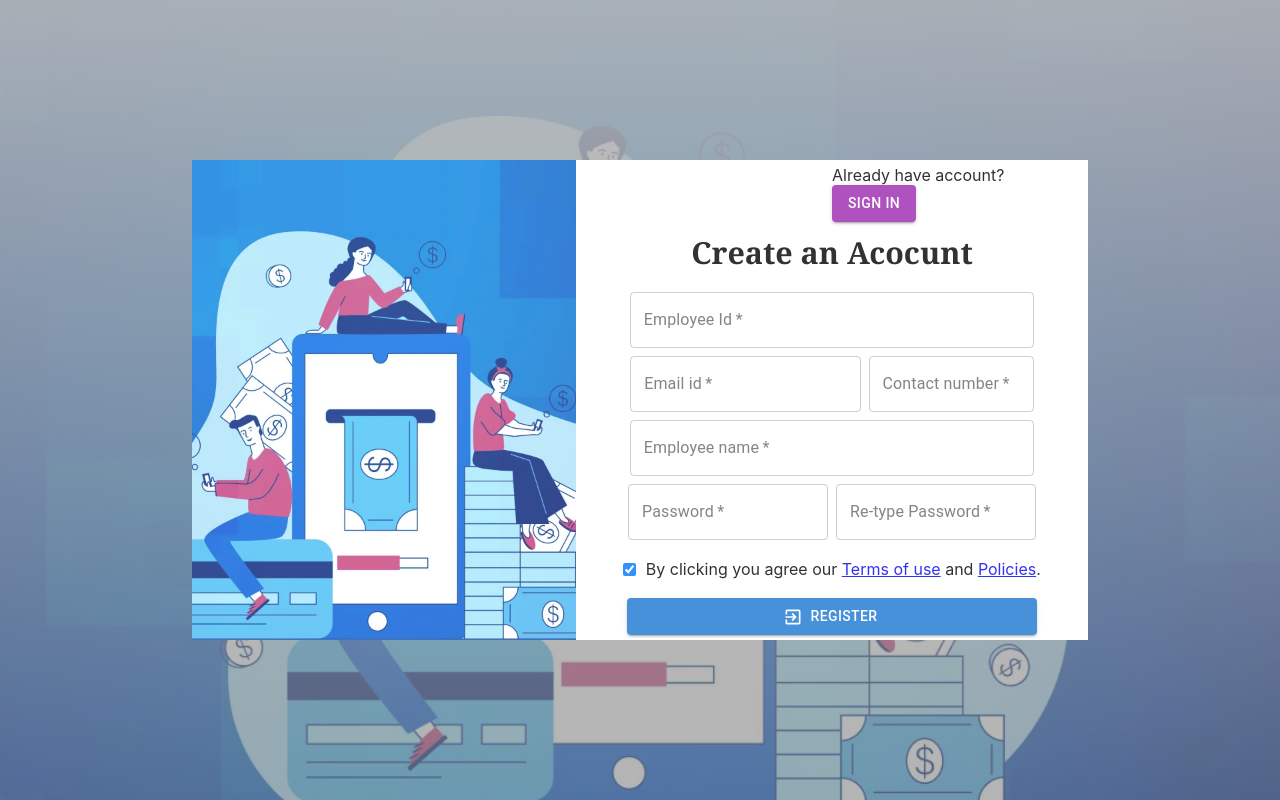
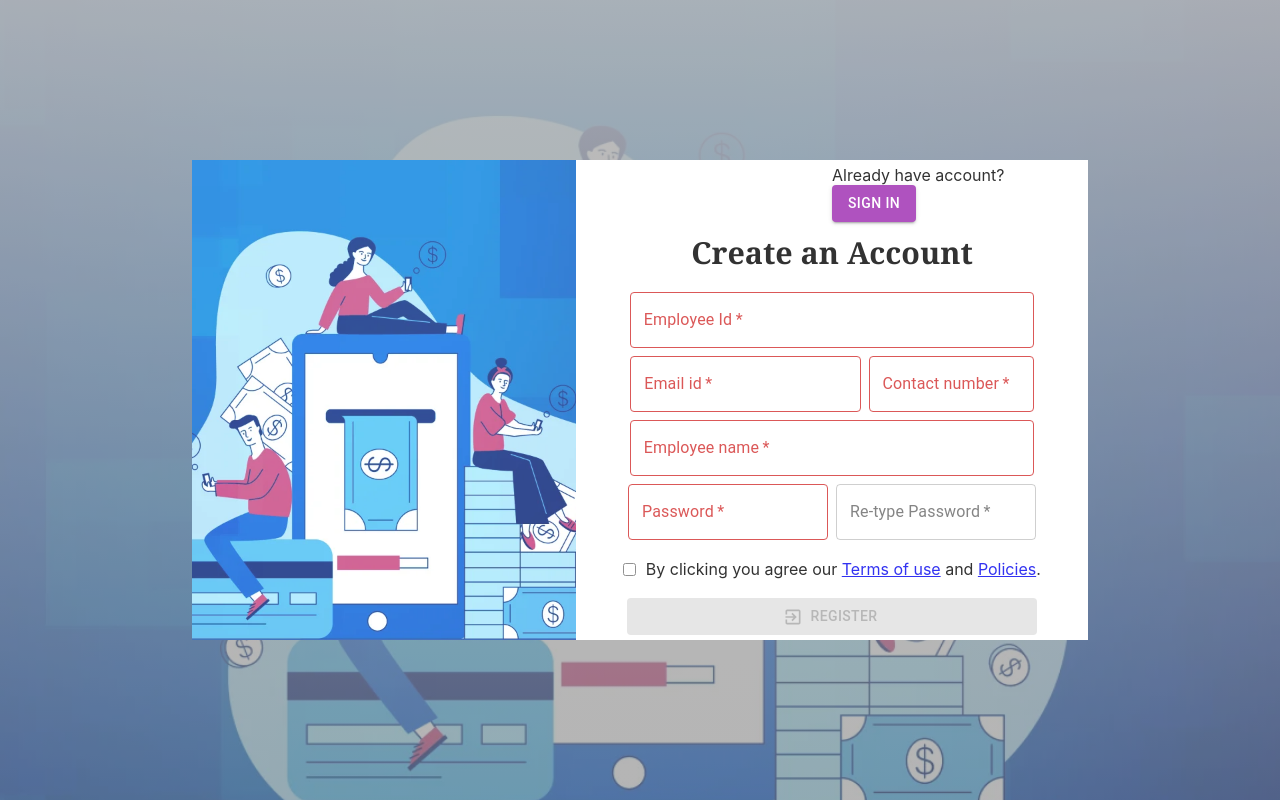
Before and after one commit to HaldarSayan18/Enterprise-Expense-Management-system, a React (Create React App) app in the folder client/spend-wise/: page /register in a window 1280 px wide. Built offline with nearby package versions, Linux system fonts and the light colour scheme.

Commit message:
validation modified and toast feature added

```diff
--- a/client/spend-wise/package.json
+++ b/client/spend-wise/package.json
@@ -15,6 +15,7 @@
     "react-dom": "^19.0.0",
     "react-router-dom": "^7.1.5",
     "react-scripts": "5.0.1",
+    "react-toastify": "^11.0.3",
     "styled-components": "^6.1.15",
     "web-vitals": "^4.2.4"
   },
--- a/client/spend-wise/src/components/pages/Login.jsx
+++ b/client/spend-wise/src/components/pages/Login.jsx
@@ -1,5 +1,6 @@
-import React, { useState } from 'react';
+import React, { useEffect, useState } from 'react';
 import "../assets/styles/Page.css";
+import { toast, ToastContainer } from 'react-toastify';
 // material ui & bootstrap
 import Box from '@mui/material/Box';
 import TextField from '@mui/material/TextField';
@@ -12,7 +13,7 @@ import { FormControl } from '@mui/material';
 
 const Login = () => {
     const [loginData, setLoginData] = useState({
-        id:'',
+        id: '',
         password: ''
     });
 
@@ -32,15 +33,19 @@ const Login = () => {
 
         if (!loginData.id) {
             tempErrors.id = "Employee ID is required.";
+            toast.error(tempErrors.id, { position: "top-right" });
         } else if (loginData.id.length < 3) {
             tempErrors.id = "Enter id properly.";
+            // toast.error(tempErrors.id, { position: "top-right" });
         } else if (loginData.id.length > 3) {
             tempErrors.id = "";
         }
         if (!loginData.password) {
             tempErrors.password = "Password is required.";
+            toast.error(tempErrors.password, { position: "top-right" });
         } else if (loginData.password.length < 8) {
             tempErrors.password = "Password length must be more than 8.";
+            // toast.error(tempErrors.password, { position: "top-right" });
         } else if (loginData.password.length >= 8) {
             tempErrors.password = ""
         }
@@ -48,12 +53,20 @@ const Login = () => {
         return Object.keys(tempErrors).every((key) => !tempErrors[key]);
     };
 
+    // Automatically validate when form data changes
+    useEffect(() => {
+        const isValid = validateLogin();
+    }, [loginData]);
+
     // Handle form submission
     const handleSubmit = (e) => {
         e.preventDefault();
         if (validateLogin()) {
             console.log("Form Data Submitted:", loginData);
-            alert("Login successful!");
+            toast.success(`Logged in successfully.`, {
+                position: "top-center",
+                autoClose: 2000,
+            });
             // Clear the form (optional)
             setLoginData({
                 id: '',
@@ -68,6 +81,8 @@ const Login = () => {
     const [errors, setErrors] = useState({});
     return (
         <Box className="login-container">
+            <ToastContainer />
+
             {/* login with */}
             <Box className="login-details1">
                 <p id='login1'> Sign</p>
@@ -99,10 +114,12 @@ const Login = () => {
                     </span>
                 </Box>
             </Box>
+
             {/* login */}
             <FormControl component='form' className="login-details2" onSubmit={handleSubmit}>
                 <p id='login2'>In</p>
                 {/* <Divider /> */}
+                {/* employee id */}
                 <TextField
                     type='text'
                     autoComplete='off'
@@ -113,9 +130,11 @@ const Login = () => {
                     value={loginData.id}
                     onChange={handleChange}
                     error={Boolean(errors.id)}
-                    helperText={errors.id}
+                    // helperText={errors.id}
                     sx={{ width: "95%" }}
                 />
+
+                {/* password */}
                 <TextField
                     type='password'
                     id="outlined-required2"
@@ -125,7 +144,7 @@ const Login = () => {
                     value={loginData.password}
                     onChange={handleChange}
                     error={Boolean(errors.password)}
-                    helperText={errors.password}
+                    // helperText={errors.password}
                     sx={{ width: "95%" }}
                 />
                 <Button variant="contained" type='submit' endIcon={<LoginIcon />} sx={{ width: "95%" }}>
--- a/client/spend-wise/src/components/pages/Registration.jsx
+++ b/client/spend-wise/src/components/pages/Registration.jsx
@@ -1,13 +1,18 @@
-import React, { useState } from 'react';
+import React, { useEffect, useState } from 'react';
 import "../assets/styles/Page.css";
 import { Box, Button, FormControl } from '@mui/material';
 import Grid from '@mui/material/Grid2';
 import TextField from '@mui/material/TextField';
 import ExitToAppIcon from '@mui/icons-material/ExitToApp';
-import { Link } from 'react-router-dom';
-// import {toast, ToastContainer}from 'react-toastify'
+import { Link, useNavigate } from 'react-router-dom';
+import { toast, ToastContainer } from 'react-toastify';
 
 const Registration = () => {
+  const navigate = useNavigate();
+  const [errors, setErrors] = useState({});
+  const [isFormValid, setIsFormValid] = useState(false);
+  const [focusedField, setFocusedField] = useState('');
+
   // validation
   const [formData, setFormData] = useState({
     id: '',
@@ -15,17 +20,16 @@ const Registration = () => {
     email: '',
     mobile: '',
     password: '',
-    rePassword: ''
+    rePassword: '',
+    isChecked: false
   });
-  const [errors, setErrors] = useState({});
 
   // Handle input changes
   const handleChange = (e) => {
-    const { name, value } = e.target;
-    // Update form data
+    const { name, value, type, checked } = e.target;
     setFormData((prevData) => ({
       ...prevData,
-      [name]: value,
+      [name]: type === 'checkbox' ? checked : value,
     }));
   };
 
@@ -41,7 +45,7 @@ const Registration = () => {
       tempErrors.id = "";
     }
     if (!formData.fullName) {
-      tempErrors.fullName = "Employee fullName is required.";
+      tempErrors.fullName = "Employee Full Name is required.";
     } else if (formData.fullName.length <= 5) {
       tempErrors.fullName = "Employee fullName must be more than 5 characters.";
     } else {
@@ -78,21 +82,44 @@ const Registration = () => {
     return Object.keys(tempErrors).every((key) => !tempErrors[key]);
   };
 
+  // Handle focus on inputs
+  const handleFocus = (field) => {
+    setFocusedField(field);
+  };
+
+  // Handle blur to remove focus
+  const handleBlur = () => {
+    setFocusedField('');
+  };
+
+  // Automatically validate when form data changes
+  useEffect(() => {
+    const isValid = validate();
+    setIsFormValid(isValid && formData.isChecked);
+  }, [formData]);
+
   // Handle form submission
   const handleSubmit = (e) => {
     e.preventDefault();
-    if (validate()) {
+    if (validate() && formData.isChecked) {
       console.log("Form Data Submitted:", formData);
-      alert("Registration successful!");
-      // Clear the form (optional)
+      toast.success(`${formData.fullName} have registered successfully.`, {
+        position: "top-center",
+        autoClose: 2000,
+      });
+      setTimeout(() => {
+        navigate('/login');
+        // reset the form data
         setFormData({
           id: '',
           fullName: '',
           email: '',
           mobile: '',
           password: '',
-        rePassword: ''
+          rePassword: '',
+          isChecked: false
         });
+      }, 2000);
       setErrors({});
     } else {
       console.log("Validation failed.");
@@ -101,7 +128,7 @@ const Registration = () => {
 
   return (
     <Box className="register-container">
-      {/* <ToastContainer/> */}
+      <ToastContainer />
       <Box id="section-image"></Box>
       <Box id="section-content">
         {/* login option */}
@@ -114,7 +141,7 @@ const Registration = () => {
         </Box>
         {/* create account */}
         <FormControl className="user-details" component='form' noValidate onSubmit={handleSubmit}>
-          <p id='register'>Create an Acocunt</p>
+          <p id='register'>Create an Account</p>
           <Grid container spacing={1} sx={{
             display: "flex",
             justifyContent: "center",
@@ -130,8 +157,10 @@ const Registration = () => {
               label="Employee Id"
               value={formData.id}
               onChange={handleChange}
+              onFocus={() => handleFocus('id')}
+              onBlur={handleBlur}
               error={Boolean(errors.id)}
-              // helperText={errors.id}
+              helperText={focusedField === 'id' && errors.id ? errors.id : ''}
 
               sx={{ width: "79%" }}
             />
@@ -149,15 +178,18 @@ const Registration = () => {
                 label="Email id"
                 placeholder="Enter your email"
                 onChange={handleChange}
+                onFocus={() => handleFocus('email')}
+                onBlur={handleBlur}
                 error={Boolean(errors.email)}
-              // helperText={errors.email}
+                helperText={focusedField === 'email' && errors.email ? errors.email : ''}
               />
             </Grid>
+
             {/* mobile */}
             <Grid size={4}>
               <TextField
                 fullWidth
-                type='text'
+                type='tel'
                 name='mobile'
                 autoComplete='off'
                 value={formData.mobile}
@@ -166,10 +198,13 @@ const Registration = () => {
                 label="Contact number"
                 placeholder="Enter your phone number"
                 onChange={handleChange}
+                onFocus={() => handleFocus('mobile')}
+                onBlur={handleBlur}
                 error={Boolean(errors.mobile)}
-              // helperText={errors.mobile}
+                helperText={focusedField === 'mobile' && errors.mobile ? errors.mobile : ''}
               />
             </Grid>
+
             {/* name */}
             <TextField
               type='text'
@@ -182,9 +217,12 @@ const Registration = () => {
               placeholder="Enter your full name"
               sx={{ width: "79%" }}
               onChange={handleChange}
+              onFocus={() => handleFocus('fullName')}
+              onBlur={handleBlur}
               error={Boolean(errors.fullName)}
-              // helperText={errors.fullName}
+              helperText={focusedField === 'fullName' && errors.fullName ? errors.fullName : ''}
             />
+
             {/* password */}
             <Grid size={4.8}>
               <TextField
@@ -197,10 +235,13 @@ const Registration = () => {
                 label="Password"
                 placeholder="Enter your password"
                 onChange={handleChange}
+                onFocus={() => handleFocus('password')}
+                onBlur={handleBlur}
                 error={Boolean(errors.password)}
-                // helperText={errors.password}
+                helperText={focusedField === 'password' && errors.password ? errors.password : ''}
               />
             </Grid>
+
             {/* re-password */}
             <Grid size={4.8}>
               <TextField
@@ -213,18 +254,22 @@ const Registration = () => {
                 label="Re-type Password"
                 placeholder="Confirm your password"
                 onChange={handleChange}
+                onFocus={() => handleFocus('rePassword')}
+                onBlur={handleBlur}
                 error={Boolean(errors.rePassword)}
-                // helperText={errors.rePassword}
+                helperText={focusedField === 'rePassword' && errors.rePassword ? errors.rePassword : ''}
               />
             </Grid>
           </Grid>
+          {/* check-box */}
           <Box className="form-check">
-            <input className="form-check-input" type="checkbox" name='check' defaultChecked id="flexCheckDefault" />
+            <input className="form-check-input" type="checkbox" name='isChecked' checked={formData.isChecked} id="flexCheckDefault" onChange={handleChange} />
             <label className="form-check-label" htmlFor="flexCheckDefault">
               By clicking you agree our <a href='/register'>Terms of use</a> and <a href='/register'>Policies</a>.
             </label>
           </Box>
-          <Button type='submit' variant="contained" startIcon={<ExitToAppIcon />} sx={{ width: "80%" }}>
+          {/* submit button */}
+          <Button id='submitBtn' type='submit' variant="contained" disabled={!isFormValid} startIcon={<ExitToAppIcon />} sx={{ width: "80%" }}>
             Register
           </Button>
         </FormControl>
```
Also changed, not shown: 1 other file (tests, documents, lock files or other folders). Lines whose indentation alone changed are shown as unchanged.
